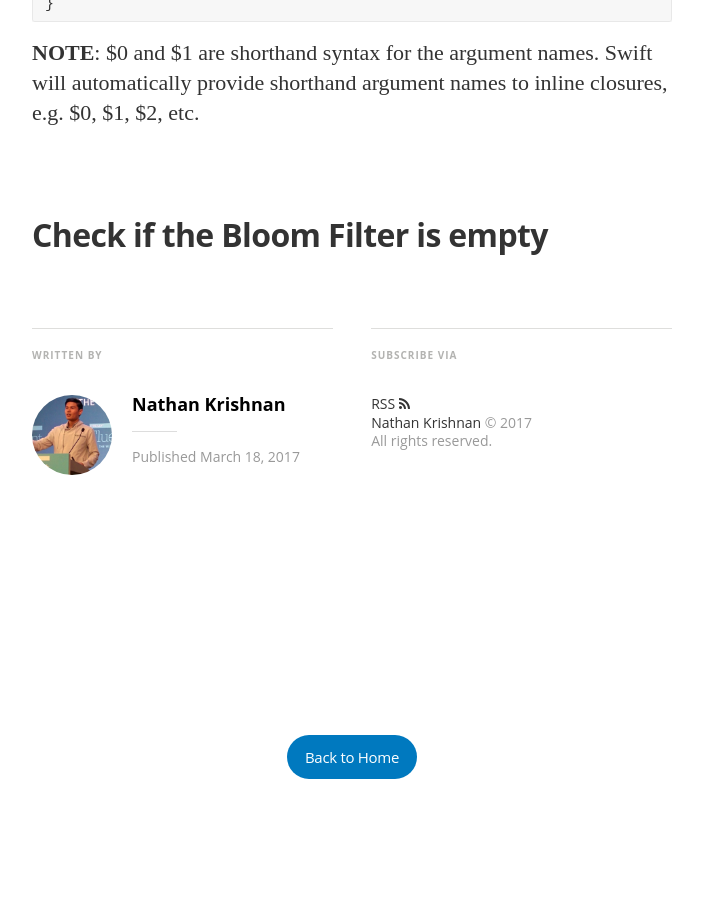
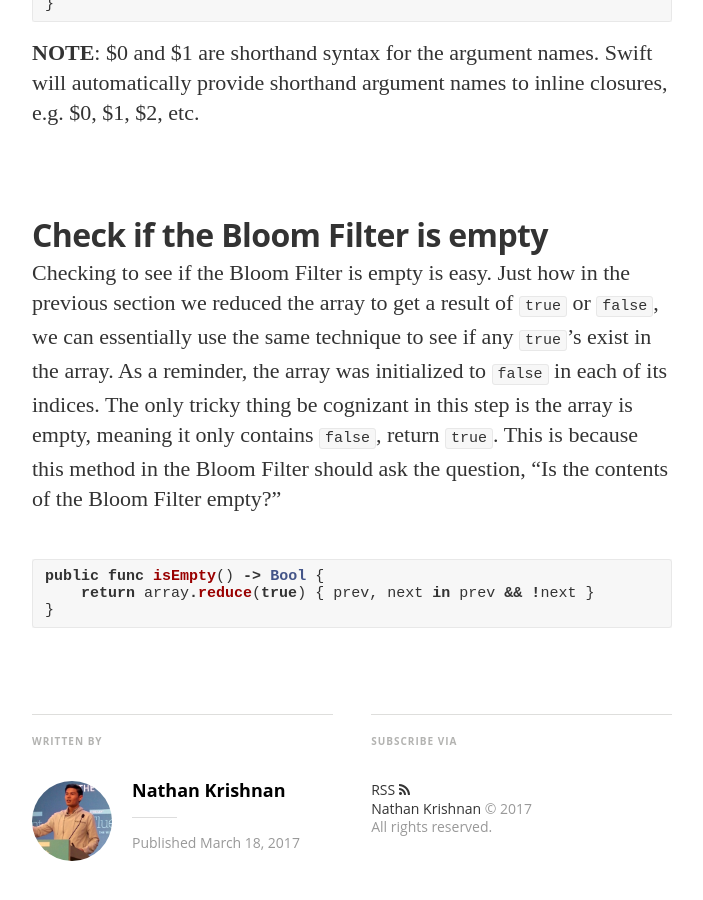
Before and after one commit to nathankrishnan/nathankrishnan.github.io, a Jekyll site: the page built from _posts/2017-03-18-bloomfilter.md, in a window 1280 px wide and 900 px high, scrolled down 7564 px. Shown: the whole window, without its empty margins (288-991 px from the left). Built offline with Jekyll 4.4.1, drawn with Linux system fonts in a browser that asks for light colours; nearby versions of some CDN libraries; some web fonts are replaced; comment, search, counter and statistics services are not loaded; before the commit the page ends 8433 px from its top, so only the background shows below that.

Commit message:
the last method of the bloom filter

````diff
--- a/_posts/2017-03-18-bloomfilter.md
+++ b/_posts/2017-03-18-bloomfilter.md
@@ -160,3 +160,10 @@ public func query(_ value: T) -> Bool {
 **NOTE**: $0 and $1 are shorthand syntax for the argument names.  Swift will automatically provide shorthand argument names to inline closures, e.g. $0, $1, $2, etc.
 
 ## Check if the Bloom Filter is empty
+Checking to see if the Bloom Filter is empty is easy.  Just how in the previous section we reduced the array to get a result of  ```true``` or ```false```, we can essentially use the same technique to see if any ```true```'s exist in the array.  As a reminder, the array was initialized to ```false``` in each of its indices.  The only tricky thing be cognizant in this step is the array is empty, meaning it only contains ```false```, return ```true```.  This is because this method in the Bloom Filter should ask the question, "Is the contents of the Bloom Filter empty?"
+
+```swift
+public func isEmpty() -> Bool {
+    return array.reduce(true) { prev, next in prev && !next }
+}
+```
````
